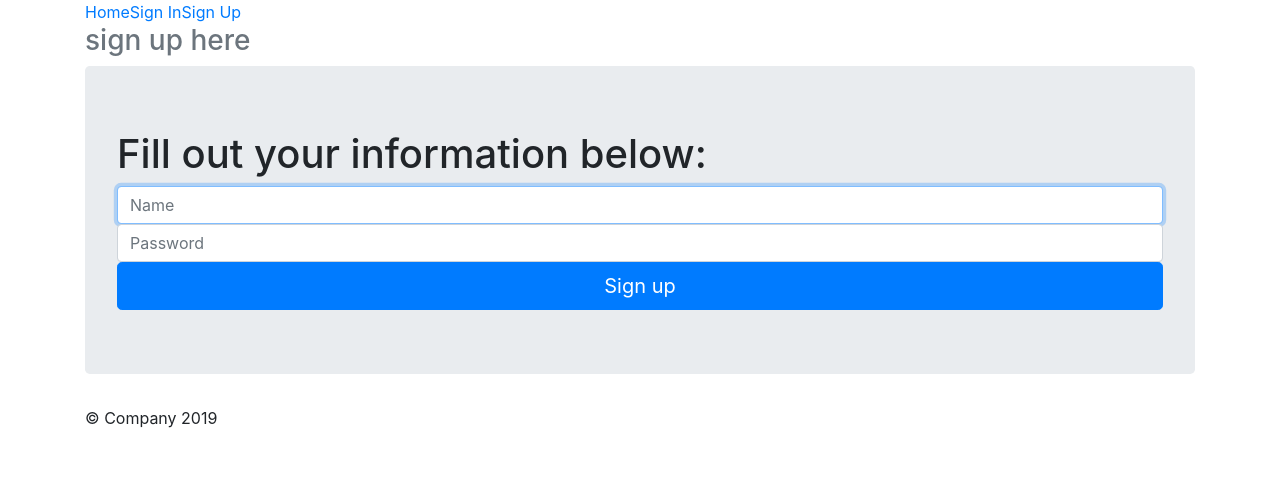
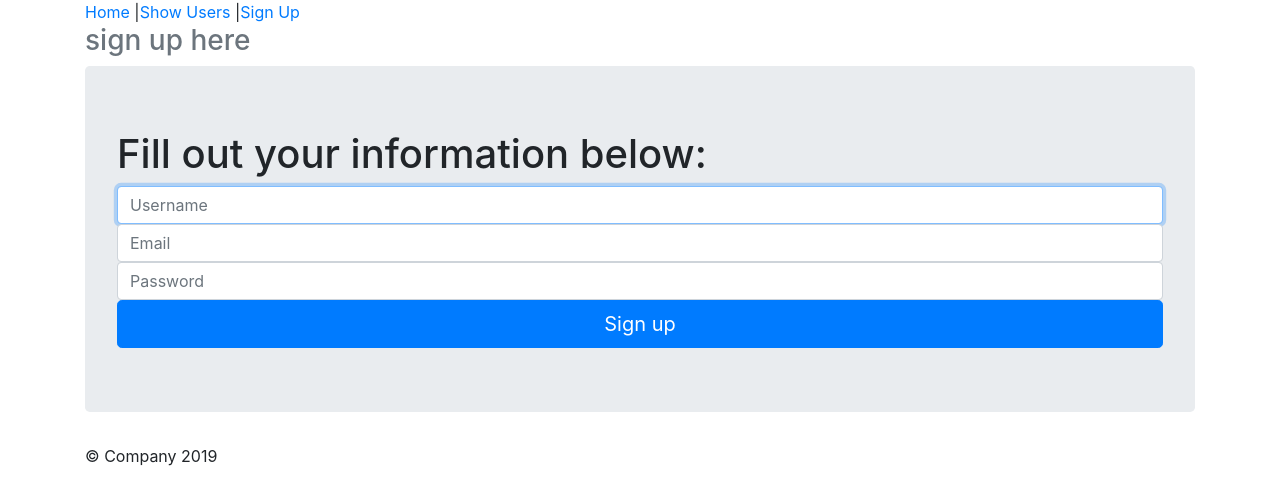
Before and after one commit to jiaminzx/CS-411-Project, a Flask app: page /showSignUp in a window 1280 px wide. Shown: the top 502 px of the page. Run offline with Flask 2, Linux system fonts and the light colour scheme; some libraries are stand-ins or nearby versions.

Commit message:
updated app.py, added comments for what to comment or uncomment to run in the vm or on cPanel

```diff
--- a/app.py
+++ b/app.py
@@ -2,7 +2,10 @@ from flask import Flask, render_template, json, jsonify, request
 #import MySQL
 import mysql.connector as mariadb
 
-db = mariadb.connect(user='pickles249_admin', password='csProject411!', database='pickles249_test')
+##Use this line for cPanel
+# db = mariadb.connect(user='pickles249_admin', password='csProject411!', database='pickles249_test')
+##Use this line for VM
+db = mariadb.connect(user='root', password='password', database='cs411project')
 cursor = db.cursor()
 
 
@@ -14,24 +17,27 @@ application = app # our hosting requires application in passenger_wsgi
 
 @app.route("/")
 def main():
-    return render_template('index.html')
+    return render_template('home.html')
 
 
 @app.route("/main")
 def m():
-    return render_template('index.html')
+    return render_template('home.html')
 
 @app.route("/showUsers")
 def showUsers():
     cursor.execute("SELECT * FROM users")
     rows=cursor.fetchall()
 
-    return jsonify(rows)
+    output = jsonify(rows)
+    print(output)
+
+    return output
 
 
 @app.route('/showSignUp')
 def signUp():
-    return render_template('index2.html')
+    return render_template('signup.html')
 
 @app.route('/showSignUp/handle_data', methods=['POST'])
 def handle_data():
@@ -40,7 +46,7 @@ def handle_data():
         projectpath = request.form['projectFilepath']
         #print projectpath
 
-    return render_template('index2.html')
+    return render_template('signup.html')
 
 
 # @app.route('/addU')
@@ -49,17 +55,17 @@ def adduser():
     # print "Entered"
     if request.method == 'POST':
         try:
-            name = request.form['inputName']
+            username = request.form['inputName']
             password = request.form['inputPassword']
+            email = request.form['inputEmail']
             #print name, password
-            cursor.execute("INSERT INTO users (name, email) VALUES (%s,%s)",(name, password))
+            cursor.execute("INSERT INTO users (name, email, password) VALUES (%s,%s, %s)",(username, email, password))
             db.commit()
             # print "Registered"
         except Exception as e:
           return(str(e))
-    return render_template('index2.html')
+    return render_template('signup.html')
 
 # #comment out when hosting on cpanel
-
-# if __name__ == "__main__":
-#     app.run(host='sp19-cs411-36.cs.illinois.edu', port=8081)
+if __name__ == "__main__":
+    app.run(host='sp19-cs411-36.cs.illinois.edu', port=8081)
--- a/templates/index2.html
+++ b/templates/index2.html
@@ -17,8 +17,8 @@
       <div class="header">
         <nav>
           <ul class="nav nav-pills pull-right">
-            <li role="presentation" ><a href="/">Home</a></li>
-            <li role="presentation"><a href="showUsers">Sign In</a></li>
+            <li role="presentation" ><a href="/">Home</a> |</li>
+            <li role="presentation"><a href="showUsers">Show Users</a> |</li>
             <li role="presentation" class="active"><a href="#">Sign Up</a></li>
           </ul>
         </nav>
@@ -29,7 +29,9 @@
         <h1>Fill out your information below:</h1>
         <form action="{{ url_for('adduser') }}" method="post">
           <label for="inputName" class="sr-only">Name</label>
-          <input type="name" name="inputName" id="inputName" class="form-control" placeholder="Name" required autofocus>
+          <input type="name" name="inputName" id="inputName" class="form-control" placeholder="Username" required autofocus>
+          <label for="inputEmail" class="sr-only">Name</label>
+          <input type="email" name="inputEmail" id="inputEmail" class="form-control" placeholder="Email" required autofocus>
           <label for="inputPassword" class="sr-only">Password</label>
           <input type="password" name="inputPassword" id="inputPassword" class="form-control" placeholder="Password" required>
           <button id="btnSignUp" class="btn btn-lg btn-primary btn-block" type="submit">Sign up</button>
--- a/templates/signup.html
+++ b/templates/signup.html
@@ -17,8 +17,8 @@
       <div class="header">
         <nav>
           <ul class="nav nav-pills pull-right">
-            <li role="presentation" ><a href="main">Home</a></li>
-            <li role="presentation"><a href="showUsers">Sign In</a></li>
+            <li role="presentation" ><a href="/">Home</a> |</li>
+            <li role="presentation"><a href="showUsers">Show Users</a> |</li>
             <li role="presentation" class="active"><a href="#">Sign Up</a></li>
           </ul>
         </nav>
@@ -27,16 +27,17 @@
 
       <div class="jumbotron">
         <h1>Fill out your information below:</h1>
-        <form class="form-signin">
-        <label for="inputName" class="sr-only">Name</label>
-        <input type="name" name="inputName" id="inputName" class="form-control" placeholder="Name" required autofocus>
-        <label for="inputEmail" class="sr-only">Email address</label>
-        <input type="email" name="inputEmail" id="inputEmail" class="form-control" placeholder="Email address" required autofocus>
-        <label for="inputPassword" class="sr-only">Password</label>
-        <input type="password" name="inputPassword" id="inputPassword" class="form-control" placeholder="Password" required>
+        <form action="{{ url_for('adduser') }}" method="post">
+          <label for="inputName" class="sr-only">Name</label>
+          <input type="name" name="inputName" id="inputName" class="form-control" placeholder="Username" required autofocus>
+          <label for="inputEmail" class="sr-only">Name</label>
+          <input type="email" name="inputEmail" id="inputEmail" class="form-control" placeholder="Email" required autofocus>
+          <label for="inputPassword" class="sr-only">Password</label>
+          <input type="password" name="inputPassword" id="inputPassword" class="form-control" placeholder="Password" required>
+          <button id="btnSignUp" class="btn btn-lg btn-primary btn-block" type="submit">Sign up</button>
 
-        <button id="btnSignUp" class="btn btn-lg btn-primary btn-block" type="button">Sign up</button>
-      </form>
+        </form>
+
       </div>
 
 
```
Also changed, not shown: templates/home.html (added, +87 -0 lines).
